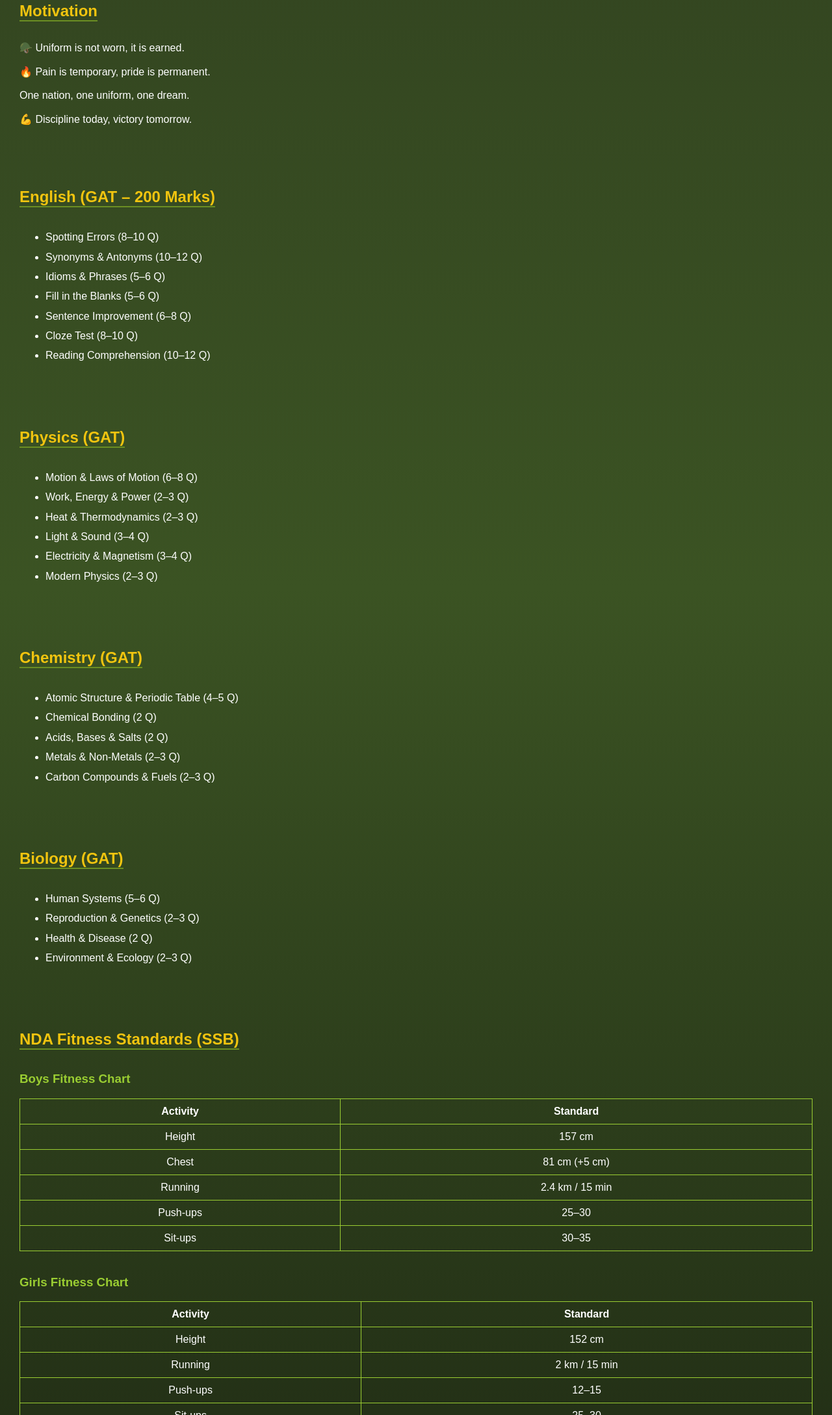
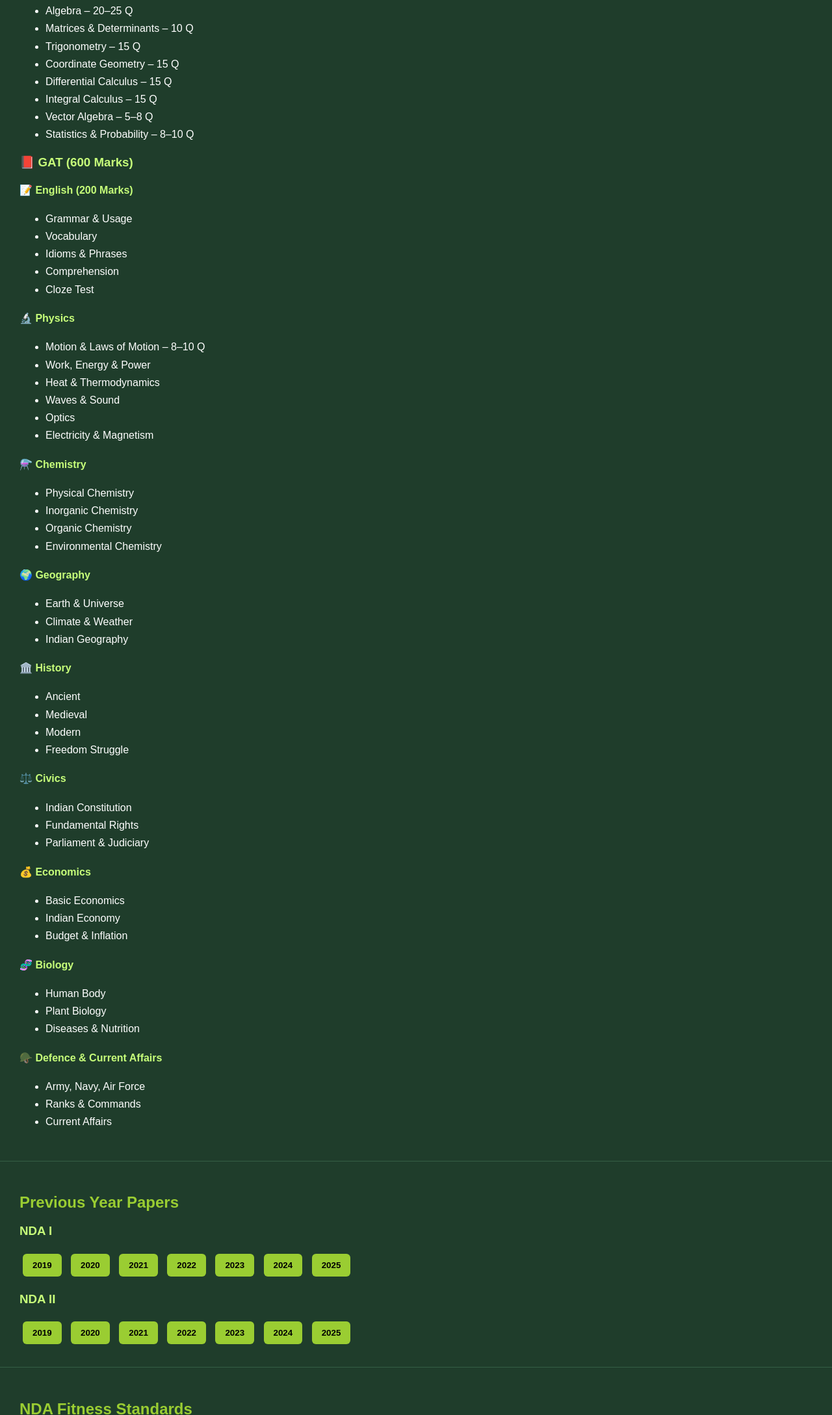
Before and after one commit to surya12511/NDA--aspirants, a plain HTML site: page index.html in a window 1280 px wide. Shown: the part 623-2800 px from the top of the page at 65% size. Drawn offline with Linux system fonts and the light colour scheme.

Commit message:
Update index.html

```diff
--- a/index.html
+++ b/index.html
@@ -3,58 +3,51 @@
 <head>
 <meta charset="UTF-8">
 <title>For NDA Aspirants</title>
-<meta name="viewport" content="width=device-width, initial-scale=1.0">
 
 <style>
 body{
   margin:0;
-font-family:Arial, sans-serif;
-background:linear-gradient(to bottom,#2f3e1f,#3b5323,#1f2a14);
-color:#ffffff;
-padding-top:60px;
-}
-
-#welcomeBanner{
-position:fixed;
-top:0;
-left:0;
-width:100%;
-background:linear-gradient(to right,#1f2a14,#3b5323,#1f2a14);
-color:#f1c40f;
-text-align:center;
-padding:12px;
-font-size:18px;
-font-weight:bold;
-border-bottom:3px solid #9acd32;
-z-index:9999;
+  font-family: Arial, sans-serif;
+  background:#1f3d2b;
+  color:#fff;
 }
 
 header{
+  background:#0b2e1a;
+  padding:20px;
   text-align:center;
-padding:30px;
-background:#1b2a12;
-border-bottom:3px solid #6b8e23;
+  border-bottom:4px solid #9acd32;
 }
 
 header h1{
-color:#f1c40f;
-font-size:38px;
+  color:#9acd32;
+  margin:0;
 }
 
 section{
   padding:30px;
+  border-bottom:1px solid #355f45;
 }
 
 h2{
-color:#f1c40f;
-border-bottom:2px solid #6b8e23;
-display:inline-block;
-margin-bottom:15px;
+  color:#9acd32;
+  margin-bottom:10px;
 }
 
-h3{ color:#9acd32; }
+h3,h4{
+  color:#c7ff7a;
+}
 
-ul{ line-height:1.9; }
+img{
+  width:22%;
+  border-radius:10px;
+  margin:10px;
+  border:2px solid #9acd32;
+}
+
+ul{
+  line-height:1.7;
+}
 
 table{
   width:100%;
@@ -62,166 +55,200 @@ border-collapse:collapse;
   margin-top:15px;
 }
 
-table,th,td{
+th,td{
   border:1px solid #9acd32;
-}
-
-th,td{
   padding:10px;
   text-align:center;
 }
 
-.images{
-text-align:center;
-background:#1b2a12;
-border-radius:12px;
+th{
+  background:#2f5d3a;
 }
 
-.images img{
-width:230px;
-margin:10px;
-border-radius:10px;
-border:2px solid #6b8e23;
-}
-
-a.button{
-display:inline-block;
-padding:10px 18px;
+button{
+  padding:10px 15px;
+  margin:5px;
   background:#9acd32;
-color:#000;
-text-decoration:none;
+  border:none;
   border-radius:6px;
   font-weight:bold;
+  cursor:pointer;
 }
 
 footer{
-background:#1b2a12;
+  background:#0b2e1a;
+  padding:20px;
   text-align:center;
-padding:25px;
-border-top:3px solid #6b8e23;
-}
-
-footer a{
-color:#9acd32;
-text-decoration:none;
-font-weight:bold;
 }
 </style>
 </head>
 
 <body>
-
-<div id="welcomeBanner">
-Welcome to the World of NDA – Surya
-</div>
-
 <header>
-<h1>FOR NDA ASPIRANTS</h1>
-<p>Discipline • Dedication • Determination</p>
+<h1>Welcome to the World of NDA – Surya</h1>
+<p>Preparation | Discipline | Dedication</p>
 </header>
 
-<!-- ===== IMAGE SECTION ===== -->
-<section class="images">
-<h2>Indian Defence Academies</h2><br>
-<img src="https://dynamic-media-cdn.tripadvisor.com/media/photo-o/16/1c/e4/d4/national-defence-academy.jpg" alt="NDA">
-<img src="https://media-cdn.tripadvisor.com/media/photo-s/08/45/5a/f6/chetwoode-hall-indian.jpg" alt="IMA">
-<img src="https://content.jdmagicbox.com/comp/rangareddy/91/040p2500091/catalogue/air-force-academy-dundigal-rangareddy-institutes-for-aeronautical-engineering-qz0hqfipiq.jpg" alt="AFA">
-<img src="https://miro.medium.com/v2/resize:fit:1200/0*x4fHm--JZemBjZhI.png" alt="INA">
+<!-- IMAGE SECTION -->
+<section>
+<h2>Indian Armed Forces Academies</h2>
+<img src="nda.jpg">
+<img src="ima.jpg">
+<img src="afa.jpg">
+<img src="ina.jpg">
 </section>
 
-<!-- ===== MOTIVATION SECTION ===== -->
+<!-- MOTIVATION -->
 <section>
 <h2>Motivation</h2>
 <p>
-🪖 Uniform is not worn, it is earned.<br><br>
-🔥 Pain is temporary, pride is permanent.<br><br>
-One nation, one uniform, one dream.<br><br>
-💪 Discipline today, victory tomorrow.
+“Discipline is the soul of an army.”<br>
+“Dream it. Train for it. Achieve it.”<br>
+“NDA is not an exam, it’s a lifestyle.”
 </p>
 </section>
 
-<!-- ===== GAT SECTIONS ===== -->
+<!-- SUBJECTS -->
+<section>
+<h2>Complete NDA Syllabus</h2>
 
-<section>
-<h2>English (GAT – 200 Marks)</h2>
+<h3>📘 Mathematics (300 Marks)</h3>
 <ul>
-<li>Spotting Errors (8–10 Q)</li>
-<li>Synonyms & Antonyms (10–12 Q)</li>
-<li>Idioms & Phrases (5–6 Q)</li>
-<li>Fill in the Blanks (5–6 Q)</li>
-<li>Sentence Improvement (6–8 Q)</li>
-<li>Cloze Test (8–10 Q)</li>
-<li>Reading Comprehension (10–12 Q)</li>
+<li>Algebra – 20–25 Q</li>
+<li>Matrices & Determinants – 10 Q</li>
+<li>Trigonometry – 15 Q</li>
+<li>Coordinate Geometry – 15 Q</li>
+<li>Differential Calculus – 15 Q</li>
+<li>Integral Calculus – 15 Q</li>
+<li>Vector Algebra – 5–8 Q</li>
+<li>Statistics & Probability – 8–10 Q</li>
+</ul>
+
+<h3>📕 GAT (600 Marks)</h3>
+
+<h4>📝 English (200 Marks)</h4>
+<ul>
+<li>Grammar & Usage</li>
+<li>Vocabulary</li>
+<li>Idioms & Phrases</li>
+<li>Comprehension</li>
+<li>Cloze Test</li>
+</ul>
+
+<h4>🔬 Physics</h4>
+<ul>
+<li>Motion & Laws of Motion – 8–10 Q</li>
+<li>Work, Energy & Power</li>
+<li>Heat & Thermodynamics</li>
+<li>Waves & Sound</li>
+<li>Optics</li>
+<li>Electricity & Magnetism</li>
+</ul>
+
+<h4>⚗️ Chemistry</h4>
+<ul>
+<li>Physical Chemistry</li>
+<li>Inorganic Chemistry</li>
+<li>Organic Chemistry</li>
+<li>Environmental Chemistry</li>
+</ul>
+
+<h4>🌍 Geography</h4>
+<ul>
+<li>Earth & Universe</li>
+<li>Climate & Weather</li>
+<li>Indian Geography</li>
+</ul>
+
+<h4>🏛️ History</h4>
+<ul>
+<li>Ancient</li>
+<li>Medieval</li>
+<li>Modern</li>
+<li>Freedom Struggle</li>
+</ul>
+
+<h4>⚖️ Civics</h4>
+<ul>
+<li>Indian Constitution</li>
+<li>Fundamental Rights</li>
+<li>Parliament & Judiciary</li>
+</ul>
+
+<h4>💰 Economics</h4>
+<ul>
+<li>Basic Economics</li>
+<li>Indian Economy</li>
+<li>Budget & Inflation</li>
+</ul>
+
+<h4>🧬 Biology</h4>
+<ul>
+<li>Human Body</li>
+<li>Plant Biology</li>
+<li>Diseases & Nutrition</li>
+</ul>
+
+<h4>🪖 Defence & Current Affairs</h4>
+<ul>
+<li>Army, Navy, Air Force</li>
+<li>Ranks & Commands</li>
+<li>Current Affairs</li>
 </ul>
 </section>
 
+<!-- PAPERS -->
 <section>
-<h2>Physics (GAT)</h2>
-<ul>
-<li>Motion & Laws of Motion (6–8 Q)</li>
-<li>Work, Energy & Power (2–3 Q)</li>
-<li>Heat & Thermodynamics (2–3 Q)</li>
-<li>Light & Sound (3–4 Q)</li>
-<li>Electricity & Magnetism (3–4 Q)</li>
-<li>Modern Physics (2–3 Q)</li>
-</ul>
+<h2>Previous Year Papers</h2>
+
+<h3>NDA I</h3>
+<button>2019</button>
+<button>2020</button>
+<button>2021</button>
+<button>2022</button>
+<button>2023</button>
+<button>2024</button>
+<button>2025</button>
+
+<h3>NDA II</h3>
+<button>2019</button>
+<button>2020</button>
+<button>2021</button>
+<button>2022</button>
+<button>2023</button>
+<button>2024</button>
+<button>2025</button>
 </section>
 
+<!-- FITNESS -->
 <section>
-<h2>Chemistry (GAT)</h2>
-<ul>
-<li>Atomic Structure & Periodic Table (4–5 Q)</li>
-<li>Chemical Bonding (2 Q)</li>
-<li>Acids, Bases & Salts (2 Q)</li>
-<li>Metals & Non-Metals (2–3 Q)</li>
-<li>Carbon Compounds & Fuels (2–3 Q)</li>
-</ul>
-</section>
+<h2>NDA Fitness Standards</h2>
 
-<section>
-<h2>Biology (GAT)</h2>
-<ul>
-<li>Human Systems (5–6 Q)</li>
-<li>Reproduction & Genetics (2–3 Q)</li>
-<li>Health & Disease (2 Q)</li>
-<li>Environment & Ecology (2–3 Q)</li>
-</ul>
-</section>
-
-<!-- ===== FITNESS SECTION ===== -->
-
-<section>
-<h2>NDA Fitness Standards (SSB)</h2>
-
-<h3>Boys Fitness Chart</h3>
+<h3>Boys</h3>
 <table>
-<tr><th>Activity</th><th>Standard</th></tr>
-<tr><td>Height</td><td>157 cm</td></tr>
-<tr><td>Chest</td><td>81 cm (+5 cm)</td></tr>
-<tr><td>Running</td><td>2.4 km / 15 min</td></tr>
+<tr><th>Test</th><th>Standard</th></tr>
+<tr><td>Running</td><td>2.4 km – 15 min</td></tr>
 <tr><td>Push-ups</td><td>25–30</td></tr>
-<tr><td>Sit-ups</td><td>30–35</td></tr>
+<tr><td>Chin-ups</td><td>6–8</td></tr>
 </table>
 
-<br>
-
-<h3>Girls Fitness Chart</h3>
+<h3>Girls</h3>
 <table>
-<tr><th>Activity</th><th>Standard</th></tr>
-<tr><td>Height</td><td>152 cm</td></tr>
-<tr><td>Running</td><td>2 km / 15 min</td></tr>
+<tr><th>Test</th><th>Standard</th></tr>
+<tr><td>Running</td><td>2 km – 15 min</td></tr>
 <tr><td>Push-ups</td><td>12–15</td></tr>
-<tr><td>Sit-ups</td><td>25–30</td></tr>
+<tr><td>Plank</td><td>60 sec</td></tr>
 </table>
 </section>
 
+<!-- CONTACT -->
 <footer>
 <h2>Contact</h2>
-Instagram:
-<a href="https://www.instagram.com/surya_pratap_1244" target="_blank">@surya_pratap_1244</a><br><br>
-Gmail:
-<a href="mailto:surya12441266@gmail.com">surya12441266@gmail.com</a>
-<p>Jai Hind </p>
+<p>
+Instagram: <b>@surya_pratap_1244</b><br>
+Gmail: <b>surya12441266@gmail.com</b><br><br>
+<b>JAI HIND</b>
+</p>
 </footer>
 
 </body>
```
Lines whose indentation alone changed are shown as unchanged.
